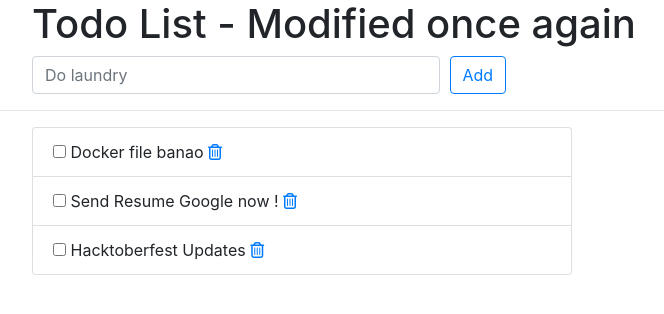
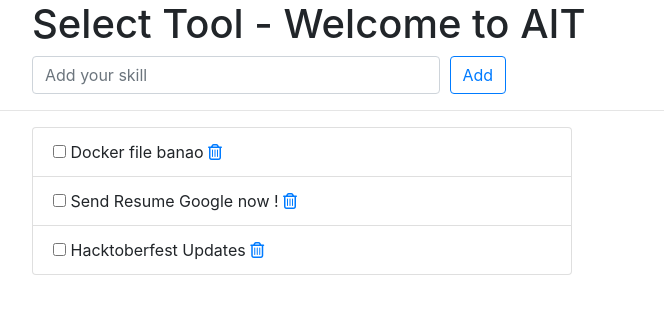
Before and after one commit to Prathm6601/django-jenkins, a Django app: page /todos/ in a window 1280 px wide. Shown: the top 314 px of the page, without its empty margins (243-907 px from the left). Run offline with Django 3.2, Linux system fonts and the light colour scheme; data comes from the database, SQL or seed files in the repository; some libraries are stand-ins or nearby versions.

Commit message:
Update index.html

```diff
--- a/todos/templates/todos/index.html
+++ b/todos/templates/todos/index.html
@@ -12,7 +12,7 @@
     <div class="offset-md-2 col-lg-9">
       <div class="page-header">
         <h1>
-          Todo List - Modified once again
+          Select Tool - Welcome to AIT
         </h1>
       </div>
     </div>
@@ -25,7 +25,7 @@
         {% csrf_token %}
         <div class="form-row">
           <div class="col-md-6">
-            <input type="text" class="form-control" name="title" placeholder="Do laundry" required>
+            <input type="text" class="form-control" name="title" placeholder="Add your skill" required>
           </div>
           <div class="col-md-6">
             <button type="submit" name="submit" class="btn btn-outline-primary">
```
